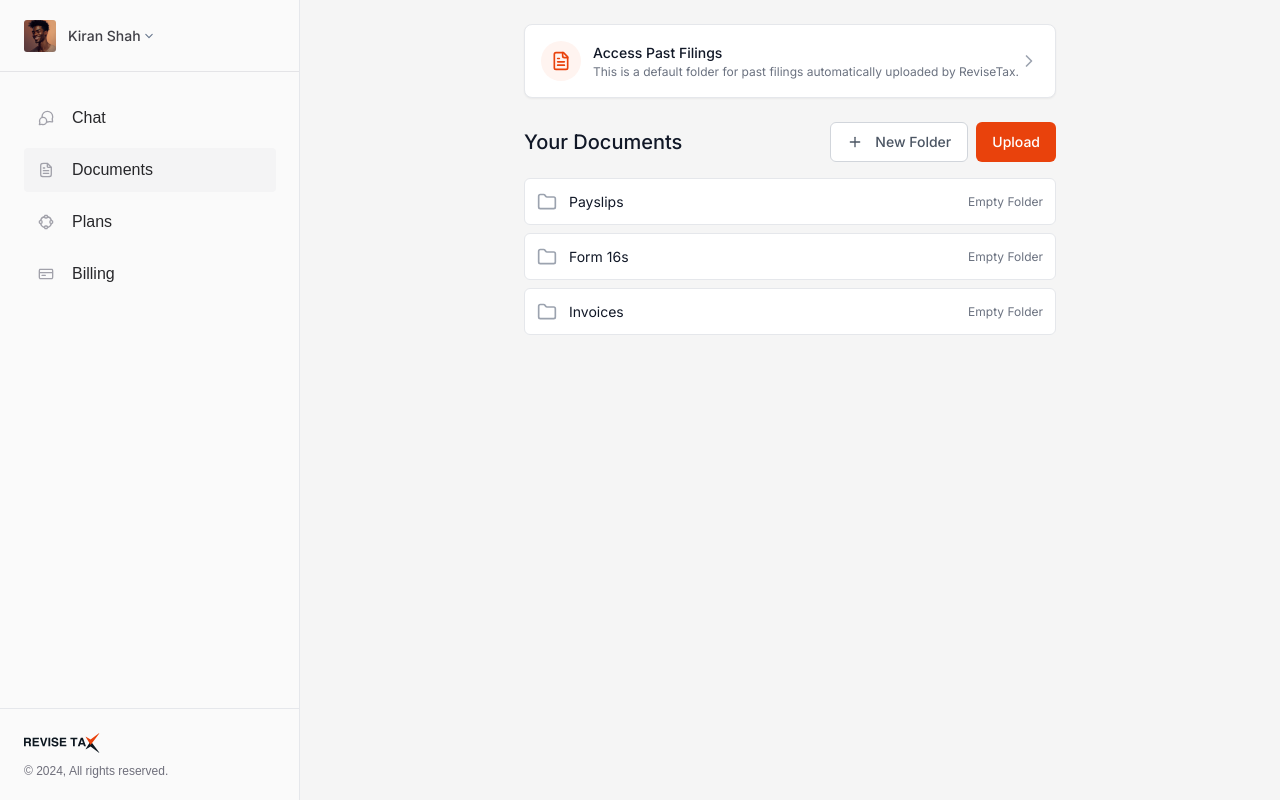
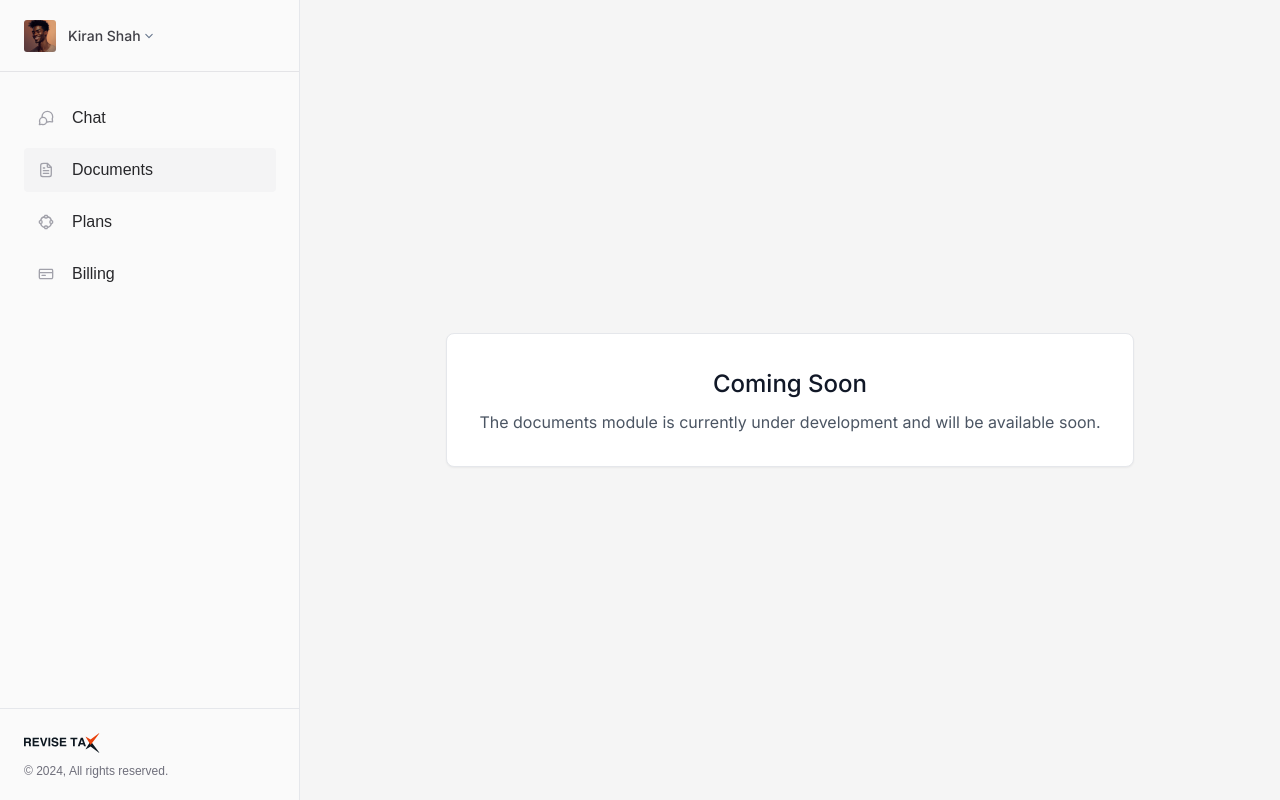
Before and after one commit to techsrishti/revisetax, a Next.js app: page /dashboard in a window 1280 px wide. Both pictures are taken after a click on the button "Documents". Built offline with nearby package versions, Linux system fonts and the light colour scheme.

Commit message:
Refactor documents and plans modules to update styles and replace deprecated font families; add coming soon messages for both modules.

```diff
--- a/pnpm-workspace.yaml
+++ /dev/null
@@ -1,2 +0,0 @@
-ignoredBuiltDependencies:
-  - sharp
--- a/src/components/documents-module.module.css
+++ b/src/components/documents-module.module.css
@@ -1,138 +1,137 @@
 .container {
+  display: flex;
+  height: 100%;
+  flex-direction: column;
+  align-items: center;
+  justify-content: center;
   padding: 24px;
 }
 
-.pastFilingsCard {
-  margin-bottom: 24px;
-  border-radius: 8px;
-  border: 1px solid #e5e7eb;
-  background-color: white;
-  padding: 16px;
+.header {
+  width: 100%;
+}
+
+.accessFilings {
   display: flex;
   align-items: center;
-  justify-content: space-between;
-  box-shadow: 0 1px 2px rgba(0, 0, 0, 0.05);
+  background-color: white;
+  border-radius: 8px;
+  padding: 1rem;
+  box-shadow: 0 1px 3px rgba(0, 0, 0, 0.05);
+  cursor: pointer;
 }
 
-.pastFilingsContent {
-  display: flex;
-  align-items: center;
-  gap: 12px;
-}
-
-.pastFilingsIcon {
-  display: flex;
-  height: 40px;
-  width: 40px;
-  align-items: center;
-  justify-content: center;
-  border-radius: 50%;
-  background-color: #fff4f0;
+.iconContainer {
+  background-color: rgba(255, 83, 51, 0.1);
+  border-radius: 8px;
+  padding: 0.75rem;
+  margin-right: 1rem;
 }
 
 .fileIcon {
-  height: 20px;
-  width: 20px;
-  color: #e9420c;
+  color: #ff5533;
 }
 
-.pastFilingsTitle {
-  font-size: 14px;
+.filingInfo {
+  flex: 1;
+}
+
+.filingInfo h3 {
   font-weight: 500;
+  margin-bottom: 0.25rem;
+  font-size: 1rem;
+}
+
+.filingInfo p {
+  color: #6b7280;
+  font-size: 0.875rem;
+  margin: 0;
+}
+
+.chevronIcon {
+  color: #9ca3af;
+}
+
+.documentList {
+  background-color: white;
+  border-radius: 8px;
+  padding: 1.5rem;
+}
+
+.documentHeader {
+  display: flex;
+  justify-content: space-between;
+  align-items: center;
+  margin-bottom: 1.5rem;
+}
+
+.documentHeader h2 {
+  font-size: 1.25rem;
+  font-weight: 600;
+  margin: 0;
+}
+
+.documentActions {
+  display: flex;
+  gap: 0.75rem;
+}
+
+.newFolderButton {
+  background-color: white;
+  border: 1px solid #e5e7eb;
   color: #111827;
 }
 
-.pastFilingsDescription {
-  font-size: 12px;
-  color: #6b7280;
+.uploadButton {
+  background-color: #ff5533;
+  color: white;
 }
 
-.chevronIcon {
-  height: 20px;
-  width: 20px;
-  color: #9ca3af;
-}
-
-.documentsHeader {
-  margin-bottom: 16px;
-  display: flex;
-  align-items: center;
-  justify-content: space-between;
-}
-
-.documentsTitle {
-  font-size: 20px;
-  font-weight: 500;
-  color: #111827;
-}
-
-.buttonGroup {
-  display: flex;
-  gap: 8px;
-}
-
-.newFolderButton {
-  border-color: #d1d5db;
-  background-color: white;
-  color: #4b5563;
-}
-
-.newFolderButton:hover {
-  background-color: #f9fafb;
-}
-
-.uploadButton {
-  background-color: #e9420c;
-}
-
-.uploadButton:hover {
-  background-color: #d13b0b;
-}
-
-.buttonIcon {
-  margin-right: 4px;
-  height: 16px;
-  width: 16px;
-}
-
-.foldersList {
+.folders {
   display: flex;
   flex-direction: column;
-  gap: 8px;
+  gap: 0.5rem;
 }
 
 .folderItem {
-  border-radius: 6px;
-  border: 1px solid #e5e7eb;
-  background-color: white;
-  padding: 12px;
   display: flex;
+  justify-content: space-between;
   align-items: center;
-  justify-content: space-between;
-}
-
-.folderItem:hover {
-  background-color: #f9fafb;
+  padding: 1rem;
+  border-bottom: 1px solid #f3f4f6;
 }
 
 .folderInfo {
   display: flex;
   align-items: center;
-  gap: 12px;
+  gap: 0.75rem;
 }
 
 .folderIcon {
-  height: 20px;
-  width: 20px;
-  color: #9ca3af;
+  color: #6b7280;
 }
 
-.folderName {
-  font-size: 14px;
+.emptyFolder {
+  color: #9ca3af;
+  font-size: 0.875rem;
+}
+
+.comingSoonCard {
+  border-radius: 8px;
+  border: 1px solid #e5e7eb;
+  background-color: white;
+  padding: 32px;
+  text-align: center;
+  box-shadow: 0 1px 2px rgba(0, 0, 0, 0.05);
+}
+
+.title {
+  margin-bottom: 8px;
+  font-size: 24px;
+  font-weight: 500;
   color: #111827;
 }
 
-.folderStatus {
-  font-size: 12px;
-  color: #6b7280;
+.description {
+  color: #4b5563;
 }
--- a/src/components/documents-module.tsx
+++ b/src/components/documents-module.tsx
@@ -1,52 +1,15 @@
-import { Button } from "@/components/ui/button"
-import { ChevronRight, FileText, FolderIcon, Plus } from "lucide-react"
-import styles from "./documents-module.module.css"
+import React from "react";
+import styles from "./documents-module.module.css";
 
 export default function DocumentsModule() {
-  const folders = [
-    { name: "Payslips", status: "Empty Folder" },
-    { name: "Form 16s", status: "Empty Folder" },
-    { name: "Invoices", status: "Empty Folder" },
-  ]
-
   return (
     <div className={styles.container}>
-      <div className={styles.pastFilingsCard}>
-        <div className={styles.pastFilingsContent}>
-          <div className={styles.pastFilingsIcon}>
-            <FileText className={styles.fileIcon} />
-          </div>
-          <div>
-            <h3 className={styles.pastFilingsTitle}>Access Past Filings</h3>
-            <p className={styles.pastFilingsDescription}>
-              This is a default folder for past filings automatically uploaded by ReviseTax.
-            </p>
-          </div>
-        </div>
-        <ChevronRight className={styles.chevronIcon} />
-      </div>
-
-      <div className={styles.documentsHeader}>
-        <h2 className={styles.documentsTitle}>Your Documents</h2>
-        <div className={styles.buttonGroup}>
-          <Button variant="outline" className={styles.newFolderButton}>
-            <Plus className={styles.buttonIcon} /> New Folder
-          </Button>
-          <Button className={styles.uploadButton}>Upload</Button>
-        </div>
-      </div>
-
-      <div className={styles.foldersList}>
-        {folders.map((folder, index) => (
-          <div key={index} className={styles.folderItem}>
-            <div className={styles.folderInfo}>
-              <FolderIcon className={styles.folderIcon} />
-              <span className={styles.folderName}>{folder.name}</span>
-            </div>
-            <span className={styles.folderStatus}>{folder.status}</span>
-          </div>
-        ))}
+      <div className={styles.comingSoonCard}>
+        <h2 className={styles.title}>Coming Soon</h2>
+        <p className={styles.description}>
+          The documents module is currently under development and will be available soon.
+        </p>
       </div>
     </div>
-  )
+  );
 }
--- a/src/components/plans-module.tsx
+++ b/src/components/plans-module.tsx
@@ -1,142 +1,15 @@
-import { Button } from "@/components/ui/button"
-import { Check, X } from "lucide-react"
-import styles from "./plans-module.module.css"
+import React from "react";
+import styles from "./plans-module.module.css";
 
 export default function PlansModule() {
-  const plans = [
-    {
-      name: "Professional",
-      price: "₹1,499",
-      color: "#00A3B5",
-      icon: (
-        <svg width="24" height="24" viewBox="0 0 24 24" fill="none" xmlns="http://www.w3.org/2000/svg">
-          <path
-            d="M4 8H20M4 16H20M6 20H18C19.1046 20 20 19.1046 20 18V6C20 4.89543 19.1046 4 18 4H6C4.89543 4 4 4.89543 4 6V18C4 19.1046 4.89543 20 6 20Z"
-            stroke="#00A3B5"
-            strokeWidth="2"
-            strokeLinecap="round"
-            strokeLinejoin="round"
-          />
-        </svg>
-      ),
-      features: [
-        { name: "Form 16", included: true },
-        { name: "Other income", included: true },
-        { name: "Tax optimisation", included: true },
-        { name: "Multi Form 16's", included: false },
-        { name: "Capital Gains", included: false },
-        { name: "Futures and Options (F&O)", included: false },
-        { name: "Annual income above 50L", included: false },
-      ],
-    },
-    {
-      name: "Business",
-      price: "₹4,999",
-      color: "#00B050",
-      icon: (
-        <svg width="24" height="24" viewBox="0 0 24 24" fill="none" xmlns="http://www.w3.org/2000/svg">
-          <path
-            d="M16 8L8 16M12 12L16 16M8 8L10 10M22 12C22 17.5228 17.5228 22 12 22C6.47715 22 2 17.5228 2 12C2 6.47715 6.47715 2 12 2C17.5228 2 22 6.47715 22 12Z"
-            stroke="#00B050"
-            strokeWidth="2"
-            strokeLinecap="round"
-            strokeLinejoin="round"
-          />
-        </svg>
-      ),
-      features: [
-        { name: "Form 16", included: true },
-        { name: "Other income", included: true },
-        { name: "Tax optimisation", included: true },
-        { name: "Multi Form 16's", included: true },
-        { name: "Capital Gains", included: true },
-        { name: "Futures and Options (F&O)", included: false },
-        { name: "Annual income above 50L", included: false },
-      ],
-    },
-    {
-      name: "Advanced",
-      price: "₹9,999",
-      color: "#C5007F",
-      icon: (
-        <svg width="24" height="24" viewBox="0 0 24 24" fill="none" xmlns="http://www.w3.org/2000/svg">
-          <path
-            d="M21 9L14.5 15.5L12 13M9 11L6 14M3 21H21M16.5 3.5L17.5 4.5M21 8H19M16.5 12.5L17.5 11.5M8 3L12 7L8 11L4 7L8 3Z"
-            stroke="#C5007F"
-            strokeWidth="2"
-            strokeLinecap="round"
-            strokeLinejoin="round"
-          />
-        </svg>
-      ),
-      features: [
-        { name: "Form 16", included: true },
-        { name: "Other income", included: true },
-        { name: "Tax optimisation", included: true },
-        { name: "Multi Form 16's", included: true },
-        { name: "Capital Gains", included: true },
-        { name: "Futures and Options (F&O)", included: true },
-        { name: "Annual income above 50L", included: true },
-      ],
-    },
-  ]
-
   return (
     <div className={styles.container}>
-      <div className={styles.plansGrid}>
-        {plans.map((plan, index) => (
-          <div key={index} className={styles.planCard}>
-            <div className={styles.planHeader}>
-              <div>
-                <h3 className={styles.planName} style={{ color: plan.color }}>
-                  {plan.name}
-                </h3>
-                <div className={styles.planPrice}>
-                  <span className={styles.priceAmount}>{plan.price}</span>
-                  <span className={styles.pricePeriod}>per year</span>
-                </div>
-              </div>
-              <div className={styles.planIcon} style={{ color: plan.color }}>
-                {plan.icon}
-              </div>
-            </div>
-
-            <div className={styles.featuresList}>
-              {plan.features.map((feature, i) => (
-                <div key={i} className={styles.featureItem}>
-                  {feature.included ? (
-                    <Check className={styles.featureIncluded} />
-                  ) : (
-                    <X className={styles.featureExcluded} />
-                  )}
-                  <span className={styles.featureName}>{feature.name}</span>
-                </div>
-              ))}
-            </div>
-
-            <Button
-              className={styles.planButton}
-              style={{
-                backgroundColor: plan.color,
-              }}
-            >
-              Choose Plan
-            </Button>
-          </div>
-        ))}
-      </div>
-
-      <div className={styles.discountCard}>
-        <div className={styles.discountHeader}>
-          <h3 className={styles.discountTitle}>Want to get bulk discount?</h3>
-        </div>
-        <div className={styles.discountContent}>
-          <p className={styles.discountDescription}>
-            We offer discounts in bulk when you invite your friends or family to file taxes via us
-          </p>
-          <Button className={styles.talkButton}>Let's Talk</Button>
-        </div>
+      <div className={styles.comingSoonCard}>
+        <h2 className={styles.title}>Coming Soon</h2>
+        <p className={styles.description}>
+          The plans module is currently under development and will be available soon.
+        </p>
       </div>
     </div>
-  )
+  );
 }
```
Also changed, not shown: src/components/chat-module.module.css (+9 -10 lines), src/components/plans-module.module.css (+11 -133 lines).
